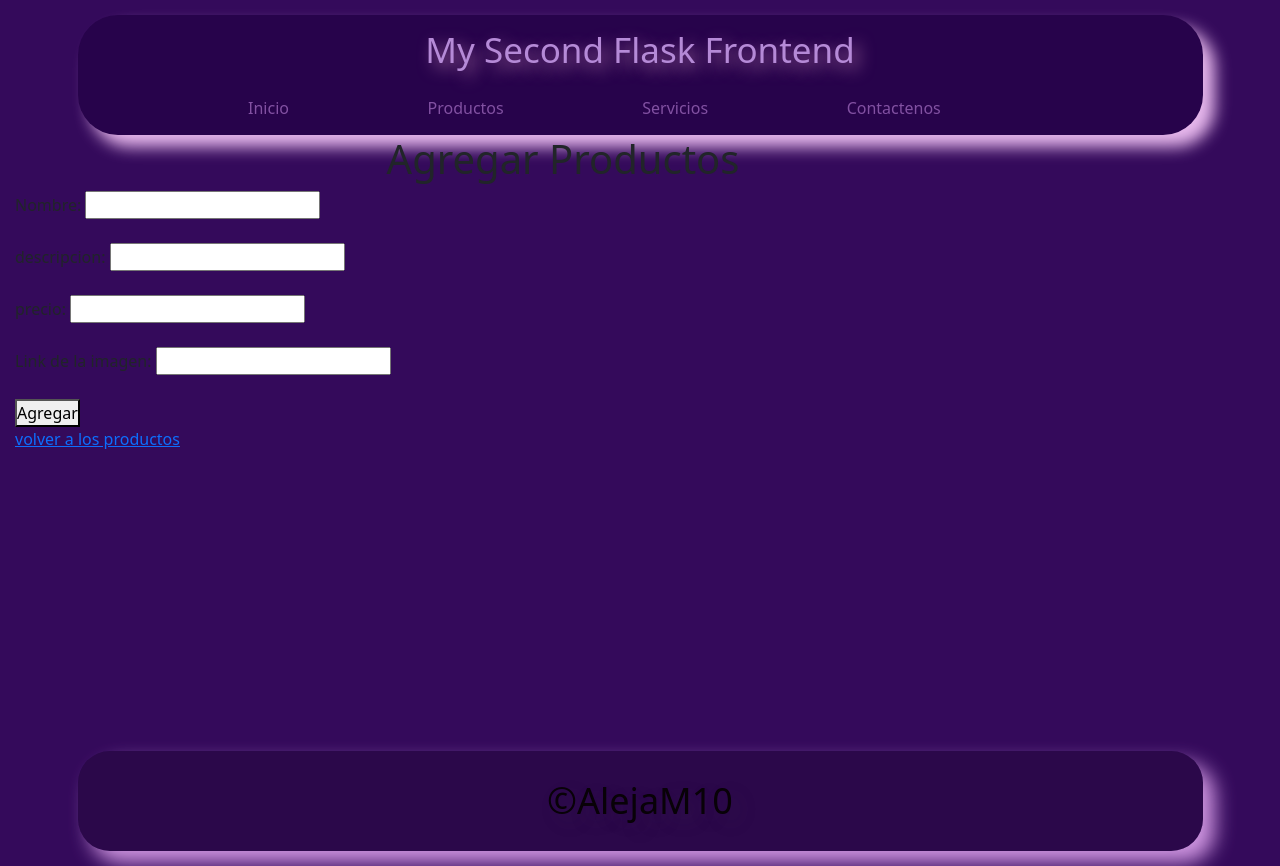
After one commit to Alejandra-Monroy/servidores2, a Flask app: page /productos/agregar in a window 1280 px wide. The commit adds this page. Run offline with Flask 3, Linux system fonts and the light colour scheme.

Commit message:
Simple-pageAle

```diff
--- a/app.py
+++ b/app.py
@@ -1,4 +1,5 @@
-from flask import Flask, url_for, render_template
+from flask import Flask, url_for, render_template, request, redirect
+import db
 
 servidor2 = Flask(__name__)
 
@@ -6,5 +7,23 @@ servidor2 = Flask(__name__)
 def home():
     return render_template('index.html')
 
+@servidor2.route('/productos')
+def productos():
+    productos = db.get_all_products()
+    render_template('productos.html', productos=productos)
+
+@servidor2.route('/productos/agregar', methods=('GET','POST'))
+def crear_productos():
+    if request.method == 'POST':
+        nombre = request.form['nombre']
+        descripcion = request.form['descripcion']
+        precio = request.form ['precio']
+        imagen = request.form ['imagen']
+        db.add_product(nombre, descripcion, precio, imagen)
+        return redirect(url_for('productos'))
+    return render_template('crear-productos.html', productos=None)
+
+
 if __name__ == '__main__':
+    db.init_db()
     servidor2.run(debug=True)
--- a/static/css/cabecera-styles.css
+++ b/static/css/cabecera-styles.css
@@ -4,12 +4,12 @@
 }
 
 body {
-    background-color: rgb(168, 14, 240);
+    background-color: rgb(52, 10, 91);
     margin: 15px;
 }
 
 header{
-    background-color: black;
+    background-color: rgb(39, 3, 75);
     width: 90%;
     height: 120px;
     margin-left: 5%;
@@ -18,7 +18,7 @@ header{
 }
 
 header h1{
-    color:rgb(131, 30, 168);
+    color:rgb(181, 138, 215);
     text-align: center;
     line-height: 70px;
     font-size: 35px;
@@ -36,15 +36,15 @@ header ul li{
 }
 
 header ul li:hover{
-    background-color: rgb(23, 8, 28);
+    background-color: rgb(50, 36, 71);
 }
 
 header ul li a{
     text-decoration: none;
-    color: rgb(157, 39, 203);
+    color: rgb(130, 81, 162);
     line-height: 30px;
 }
 
 header ul li a:hover{
-    color: black;
+    color: rgb(25, 3, 30);
 }
--- a/static/css/piepagina-styles.css
+++ b/static/css/piepagina-styles.css
@@ -12,5 +12,5 @@ footer h1{
     font-size: 36px;
     text-align: center;
     line-height:100px ;
-    text-shadow: 8px 8px 20px #3333;
+    text-shadow: 8px 8px 20px #47464933;
 }
--- /dev/null
+++ b/templates/crear-productos.html
@@ -0,0 +1,27 @@
+{% extends 'plantilla.html'%}
+
+{% block tittle %} AGREGAR PRODCUTOS {% endblock%}
+
+{% block content %}
+ <div class="contenedor-productos-crear">
+    <h1>{%if productos %} Editar {% else %} Agregar {% endif %} Productos</h1>
+    <form action="" method="post">
+        <input type="hidden" name="id_producto" value="{{productos.id if productos else ''}}">
+        <!--espacio para el nombre-->
+        <label for="nombre">Nombre:</label>
+        <input type="text" name="nombre" value="{{productos.nombre if productos else ''}}"required><br></br>
+        <!--espacio para la descripcion-->
+        <label for="descripcion">descripcion:</label>
+        <input type="text" name="descripcion" value="{{productos.descripcion if productos else ''}}"required><br></br>
+        <!--espacio para el precio-->
+        <label for="precio">precio:</label>
+        <input type="number" name="precio" value="{{productos.precio if productos else ''}}"required><br></br>
+        <!--espacio para el link de la imagen-->
+        <label for="imagen">Link de la imagen:</label>
+        <input type="text" name="imagen" value="{{productos.imagen if productos else ''}}"required><br></br>
+        <button type="submit">{% if productos %} Actualizar {% else %} Agregar {% endif%} </button>
+    </form>
+    <a href="{{url_for('productos')}}">volver a los productos</a>
+ </div>
+
+{% endblock%}
--- a/templates/plantilla.html
+++ b/templates/plantilla.html
@@ -18,7 +18,7 @@
                 <a href="{{url_for('home')}}">Inicio</a>
             </li>
             <li>
-                <a href="{{url_for('home')}}">Productos</a>
+                <a href="{{url_for('crear_productos')}}">Productos</a>
             </li>
             <li>
                 <a href="{{url_for('home')}}">Servicios</a>
@@ -34,8 +34,6 @@
     <main>{% block content %}{% endblock%}</main>
 
 
-
-
     <!--pie de pagina-->
     <footer>
         <h1> &copy;AlejaM10</h1>
--- /dev/null
+++ b/templates/productos.html
@@ -0,0 +1,5 @@
+{% extends 'plantilla'%}
+
+{%block tittle %} {% endblock%}
+
+{%block content %}
```
Also changed, not shown: db.py (added, +47 -0 lines), static/css/forms-styles.css (added, +136 -0 lines), static/css/index-styles.css (+6 -6 lines), productos.db (added).
